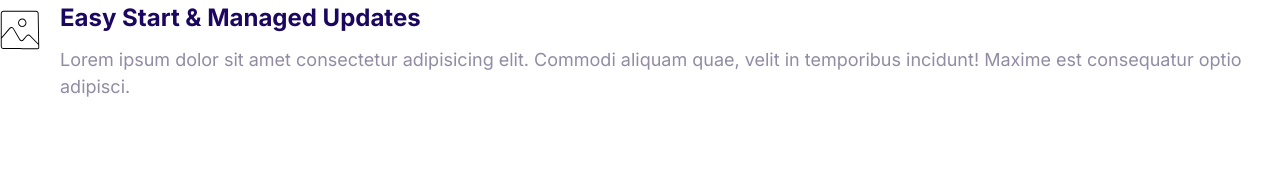
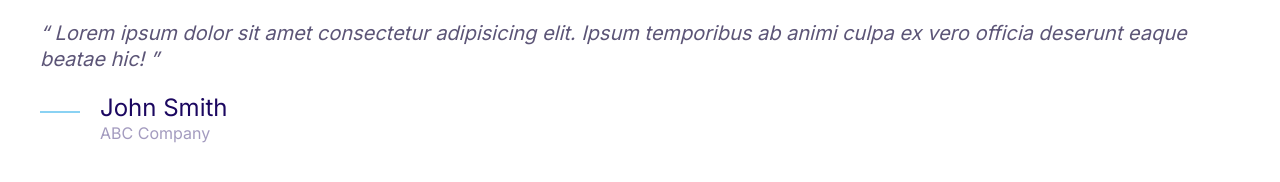
Before and after one commit to Iamamirnaji/najify, a plain HTML site: page index.html in a window 1280 px wide. Drawn offline with Linux system fonts and the light colour scheme.

Commit message:
Build the quote component.

```diff
--- a/css/styles.css
+++ b/css/styles.css
@@ -2,6 +2,7 @@
   --border-radius: 30px;
   --color-accent: #ff3400;
   --color-body: #918ca4;
+  --color-body-darker: #5c5577;
   --color-border: #ccc;
   --color-headings: #1b0760;
   --color-primary: #2584ff;
@@ -387,3 +388,51 @@
 .media__image {
   margin-top: 1rem;
 }
+
+/* Quotes */
+
+.quote {
+  font-size: 3rem;
+  font-style: italic;
+  color: var(--color-body-darker);
+  line-height: 1.3;
+}
+
+.quote__text:before {
+  content: open-quote;
+}
+
+.quote__text:after {
+  content: close-quote;
+}
+
+.quote__author {
+  font-size: 3rem;
+  font-weight: 500;
+  font-style: normal;
+  margin-bottom: 0;
+}
+
+.quote__organization {
+  color: var(--color-headings);
+  font-size: 2rem;
+  opacity: 0.4;
+  font-style: normal;
+}
+
+.quote__line {
+  position: relative;
+  bottom: 10px;
+}
+
+@media screen and (min-width: 1024px) {
+  .quote {
+    font-size: 2rem;
+  }
+  .quote__author {
+    font-size: 2.4rem;
+  }
+  .quote__organization {
+    font-size: 1.6rem;
+  }
+}
--- a/index.html
+++ b/index.html
@@ -15,20 +15,24 @@
     <link rel="stylesheet" href="/CSS/styles.css" />
   </head>
   <body>
+    <blockquote class="quote">
+      <p class="quote__text">
+        Lorem ipsum dolor sit amet consectetur adipisicing elit. Ipsum
+        temporibus ab animi culpa ex vero officia deserunt eaque beatae hic!
+      </p>
+      <footer>
         <div class="media">
           <div class="media__image">
-        <svg class="icon icon--primary">
-          <use xlink:href="images/sprite.svg#snap"></use>
+            <svg class="icon icon--primary quote__line">
+              <use xlink:href="images/sprite.svg#line"></use>
             </svg>
           </div>
           <div class="media__body">
-        <h3 class="media__title">Easy Start & Managed Updates</h3>
-        <p>
-          Lorem ipsum dolor sit amet consectetur adipisicing elit. Commodi
-          aliquam quae, velit in temporibus incidunt! Maxime est consequatur
-          optio adipisci.
-        </p>
+            <h3 class="media__title quote__author">John Smith</h3>
+            <p class="quote__organization">ABC Company</p>
           </div>
         </div>
+      </footer>
+    </blockquote>
   </body>
 </html>
```
Also changed, not shown: components/quotes.html (added, +19 -0 lines), components/media.html (renamed from components/media-objects.html). Lines whose indentation alone changed are shown as unchanged.
